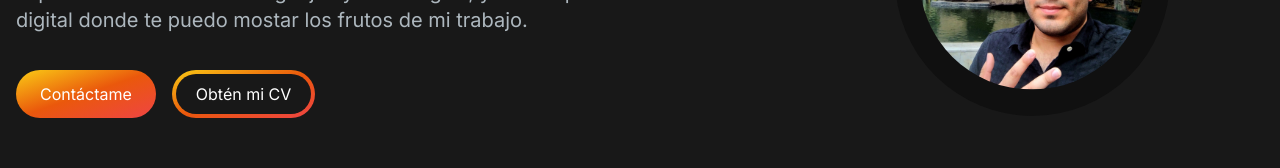
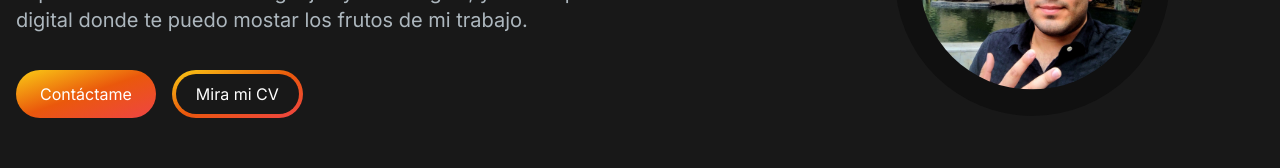
Before and after one commit to AlbertoSCV/portfolio-alberto, a Next.js app: page / in a window 1280 px wide. Shown: the part 314-482 px from the top of the page. Built offline with nearby package versions, Linux system fonts and the light colour scheme.

Commit message:
Fix Home & making functional w/ CV page

```diff
--- a/app/components/home/HomeSection.jsx
+++ b/app/components/home/HomeSection.jsx
@@ -48,11 +48,14 @@ const HomeSection = () => {
                             Contáctame
                         </button>
                     </Link>
-                    <button className="px-1 py-1 w-full sm:w-fit rounded-full bg-gradient-to-br from-yellow-400 via-orange-600 to-red-500 hover:bg-slate-800 text-white mt-3">
-                        <span className="block bg-[#181818] hover:bg-[#282828] rounded-full px-5 py-2">
-                            Obtén mi CV
-                        </span>
-                    </button>
+                    <Link href={"/cv"}>
+                        <button className="px-1 py-1 w-full sm:w-fit rounded-full bg-gradient-to-br from-yellow-400 via-orange-600 to-red-500 hover:bg-slate-800 text-white mt-3">
+                            <span className="block bg-[#181818] hover:bg-[#282828] rounded-full px-5 py-2">
+                                Mira mi CV
+                            </span>
+                        </button>
+                    </Link>
+
                 </div>
             </div>
             <div className="col-span-5 place-self-center mt-6 md:ml-14">
```
